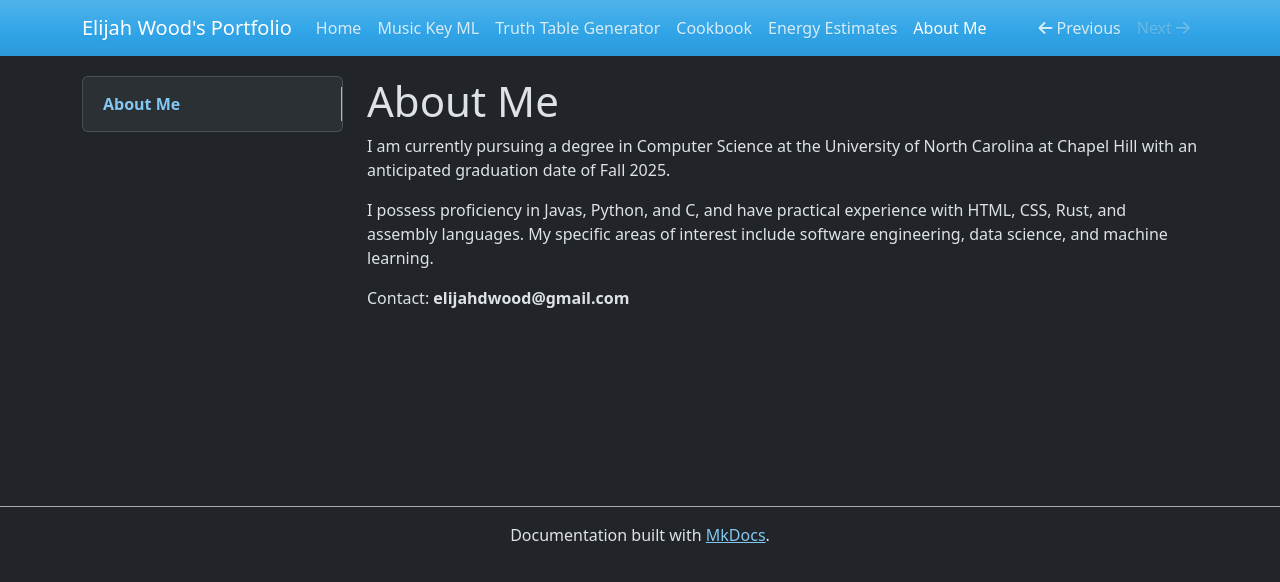
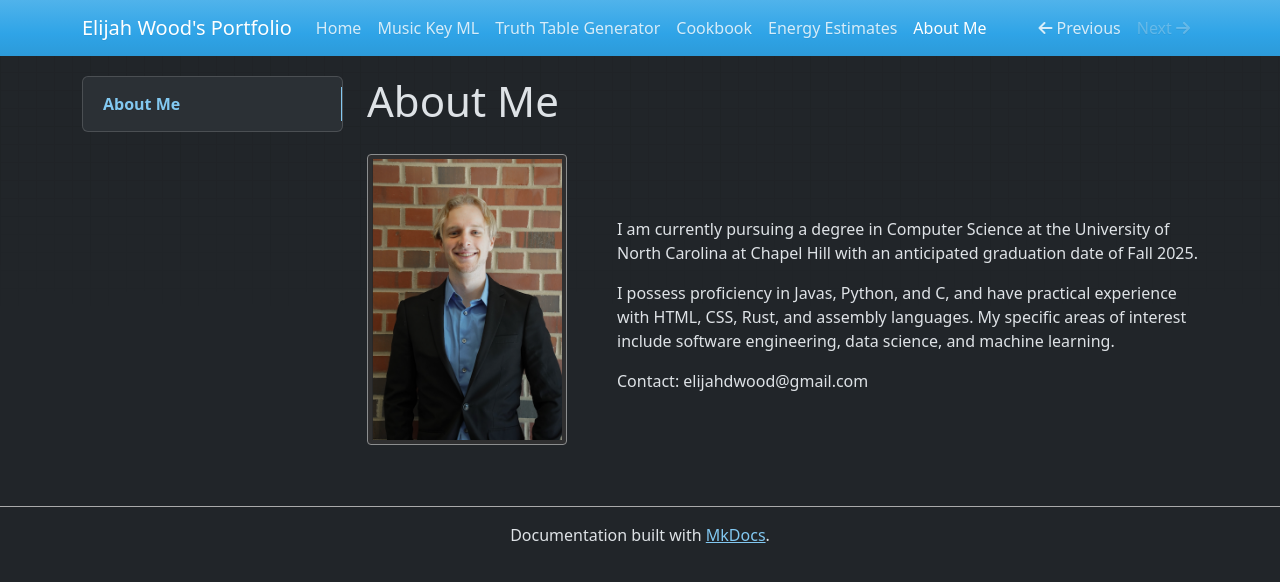
Before and after one commit to ElijahWood2003/portfolio, an MkDocs documentation site: the page built from docs/about.md, in a window 1280 px wide. Shown: the top 582 px of the page. Built offline with MkDocs 1.6.1, drawn with Linux system fonts in a browser that asks for light colours; nearby versions of some CDN libraries.

Commit message:
Added to about me

```diff
--- a/docs/about.md
+++ b/docs/about.md
@@ -1,6 +1,11 @@
 # About Me
 
-<p>I am currently pursuing a degree in Computer Science at the University of North Carolina at Chapel Hill with an anticipated graduation date of Fall 2025.</p>
-<p>I possess proficiency in Javas, Python, and C, and have practical experience with HTML, CSS, Rust, and assembly languages. My specific areas of interest include software engineering, data science, and machine learning.</p>
-
-Contact: **elijahdwood@gmail.com**
+<div style="display: flex; align-items: center;">
+    <img src="/images/me.png" alt="Picture of Me" style="width: 200px; margin-right: 50px;">
+    <div>
+        <p>I am currently pursuing a degree in Computer Science at the University of North Carolina at Chapel Hill with an anticipated graduation date of Fall 2025.</p>
+        <p>I possess proficiency in Javas, Python, and C, and have practical experience with HTML, CSS, Rust, and assembly languages. My specific areas of interest include software engineering, data science, and machine learning.
+        </p>
+        Contact: elijahdwood@gmail.com
+    </div>
+</div>
--- a/mkdocs.yml
+++ b/mkdocs.yml
@@ -12,4 +12,7 @@ nav:
   - 'energy_estimates.md'
   - 'about.md'
 
+markdown_extensions:
+  - md_in_html
+
 plugins: []
```
Also changed, not shown: docs/images/me.png (added), 1 other file.
